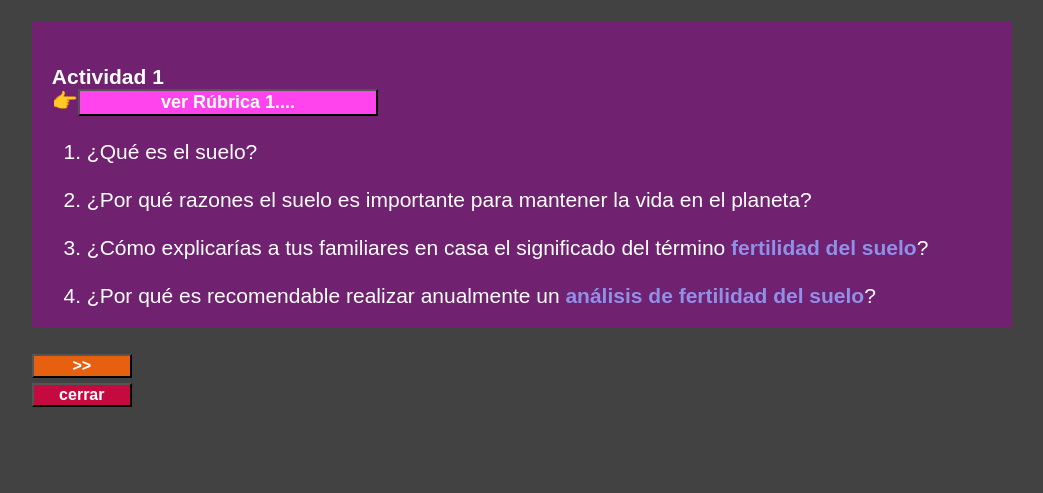
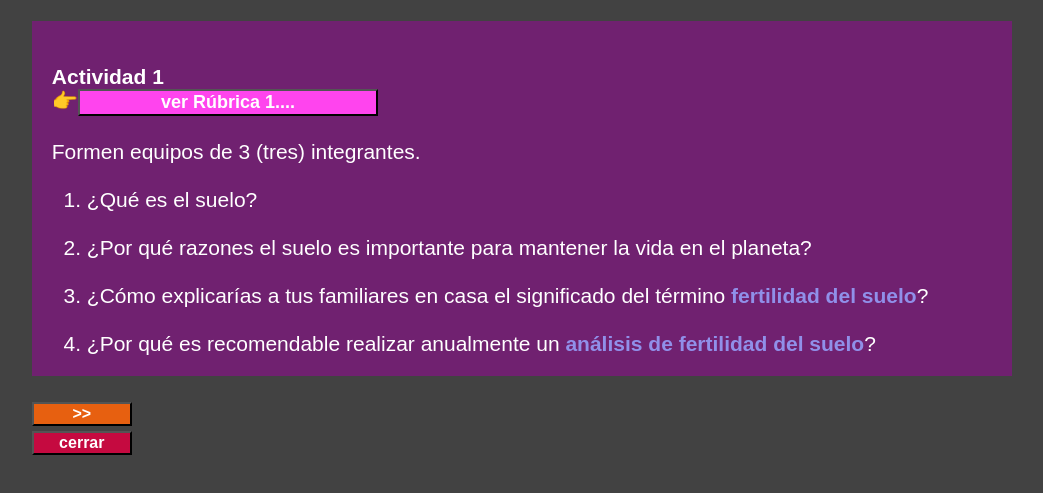
Before and after one commit to renebec/PCAI, a plain HTML site: page docs/popA.html in a window 1280 px wide. Shown: the part 2653-3146 px from the top of the page, without its empty margins (72-1115 px from the left). Drawn offline with Linux system fonts and the light colour scheme.

Commit message:
Add files via upload

```diff
--- a/docs/popA.html
+++ b/docs/popA.html
@@ -105,6 +105,9 @@
                         &#128073;<button onclick="PopWinAr1()"
                                 style="background-color:#FF44EE;font-weight:bold;color:white;width:300px;font-size:18px;">
                             ver Rúbrica 1....</button>
+                        <br>
+                        <br>
+                        Formen equipos de 3 (tres) integrantes.
                         <br>
                         <br>
                         &nbsp;&nbsp;1.  ¿Qué es el suelo?
```
